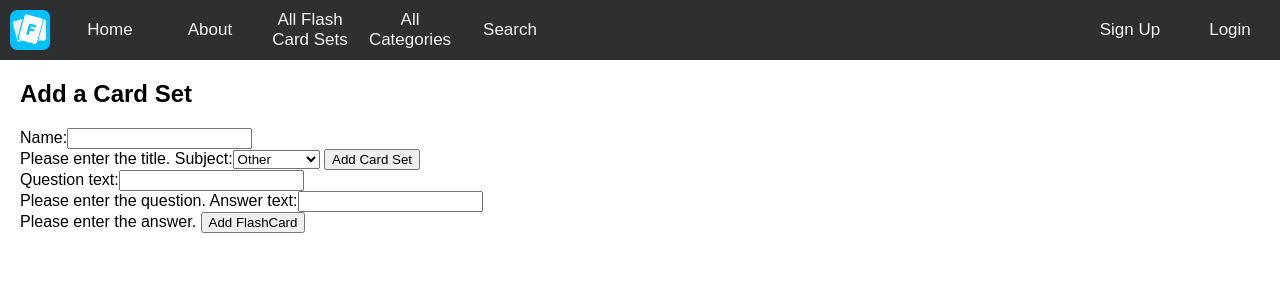
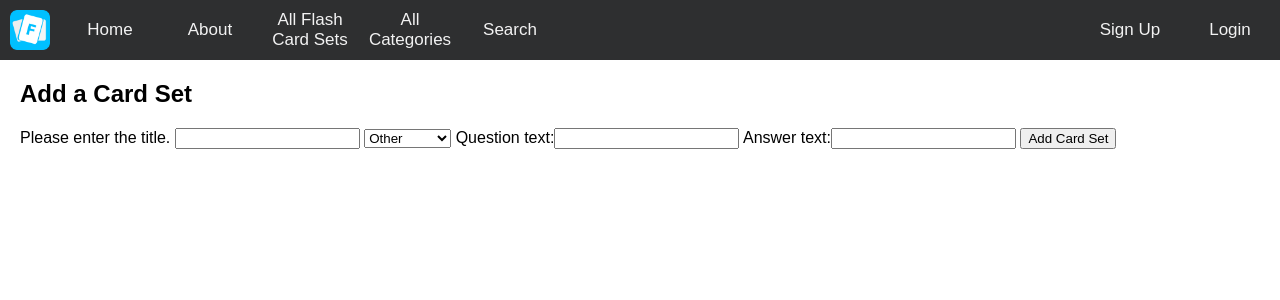
Before and after one commit to ehibb/wad_8D_group_project, a Django app: a page that uses templates/card/add_cardset.html in a window 1280 px wide. Shown: the top 300 px of the page. Run offline with Django 3.2, Linux system fonts and the light colour scheme; tables that the repository leaves empty hold one stand-in row (values such as "Sample post").

Commit message:
Alter add_cardset.html to make it look like neat

```diff
--- a/card/forms.py
+++ b/card/forms.py
@@ -33,8 +33,8 @@ FlashCardForm should take question text and answer text
 Foreign keys not needed
 """
 class FlashCardForm(forms.ModelForm):
-    question_text = forms.CharField(max_length=FlashCard.QUESTION_MAX_LENGTH, help_text="Please enter the question.")
-    answer_text = forms.CharField(max_length=FlashCard.ANSWER_MAX_LENGTH, help_text="Please enter the answer.")
+    question_text = forms.CharField(max_length=FlashCard.QUESTION_MAX_LENGTH)
+    answer_text = forms.CharField(max_length=FlashCard.ANSWER_MAX_LENGTH)
 
     class Meta:
         model = FlashCard
--- a/templates/card/add_cardset.html
+++ b/templates/card/add_cardset.html
@@ -10,24 +10,16 @@
     <div>
         <form id="form1" method="post" action="/card/category/{{ category.slug }}/add_cardset/">
             {% csrf_token %}
-            {{ form1 }}
-            {% for hidden in form.hidden_fields %}
+            {% for hidden in form1.hidden_fields %}
                 {{ hidden }}
             {% endfor %}
-            {% for field in form.visible_fields %}
+            {% for field in form1.visible_fields %}
                 {{ field.errors }}
                 {{ field.help_text }}
                 {{ field }}
             {% endfor %}
+            {{ form2 }}
             <input type="submit" name="submit" value="Add Card Set"/>
         </form>
     </div>
-
-     <div>
-        <form id="form2" method="post" action="/card/category/{{ category.slug }}/add_cardset/">
-            {% csrf_token %}
-            {{ form2 }}
-            <input type="submit" name="submit_form2" value="Add FlashCard"/>
-        </form>
-    </div>
 {% endblock %}
```
